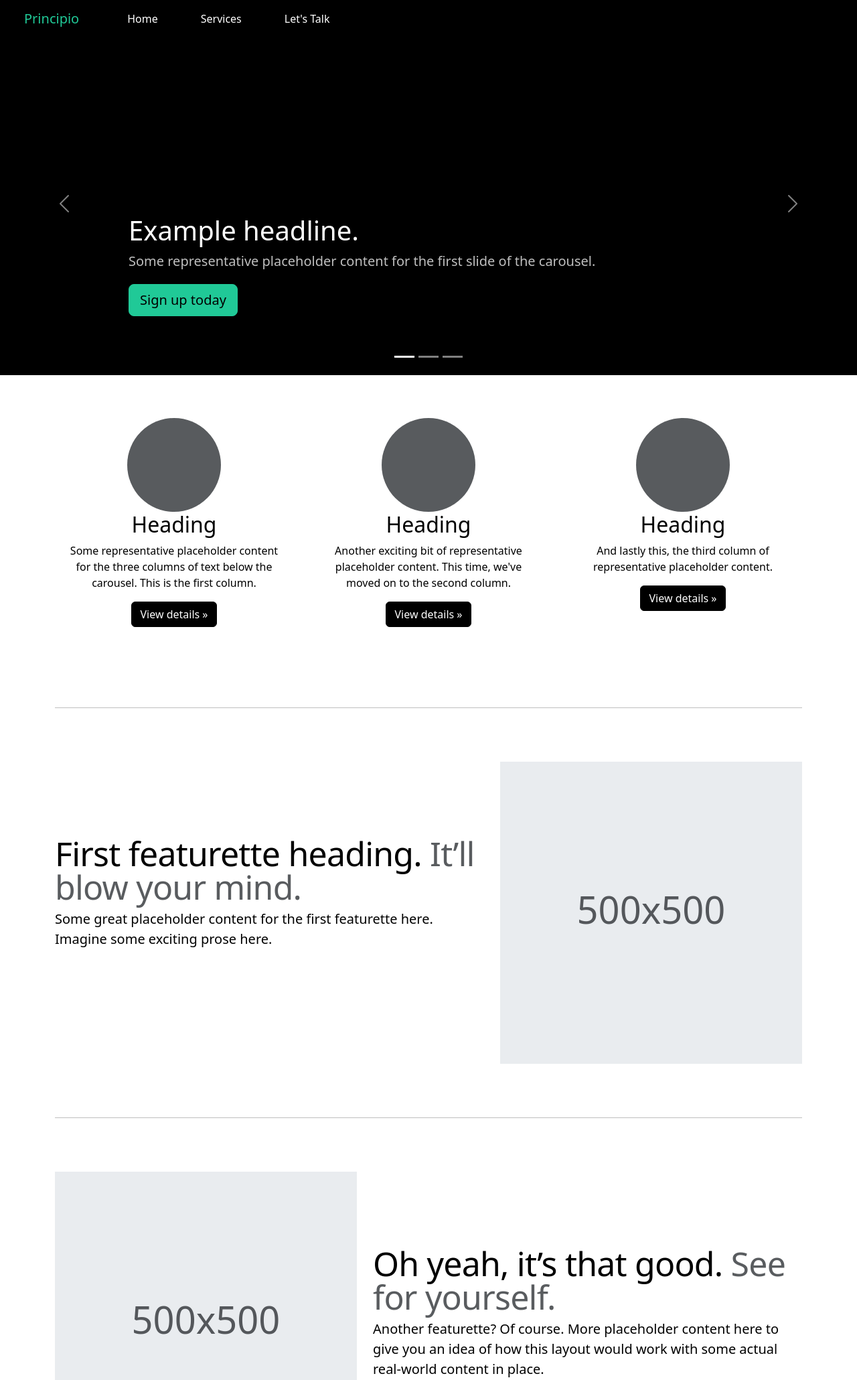
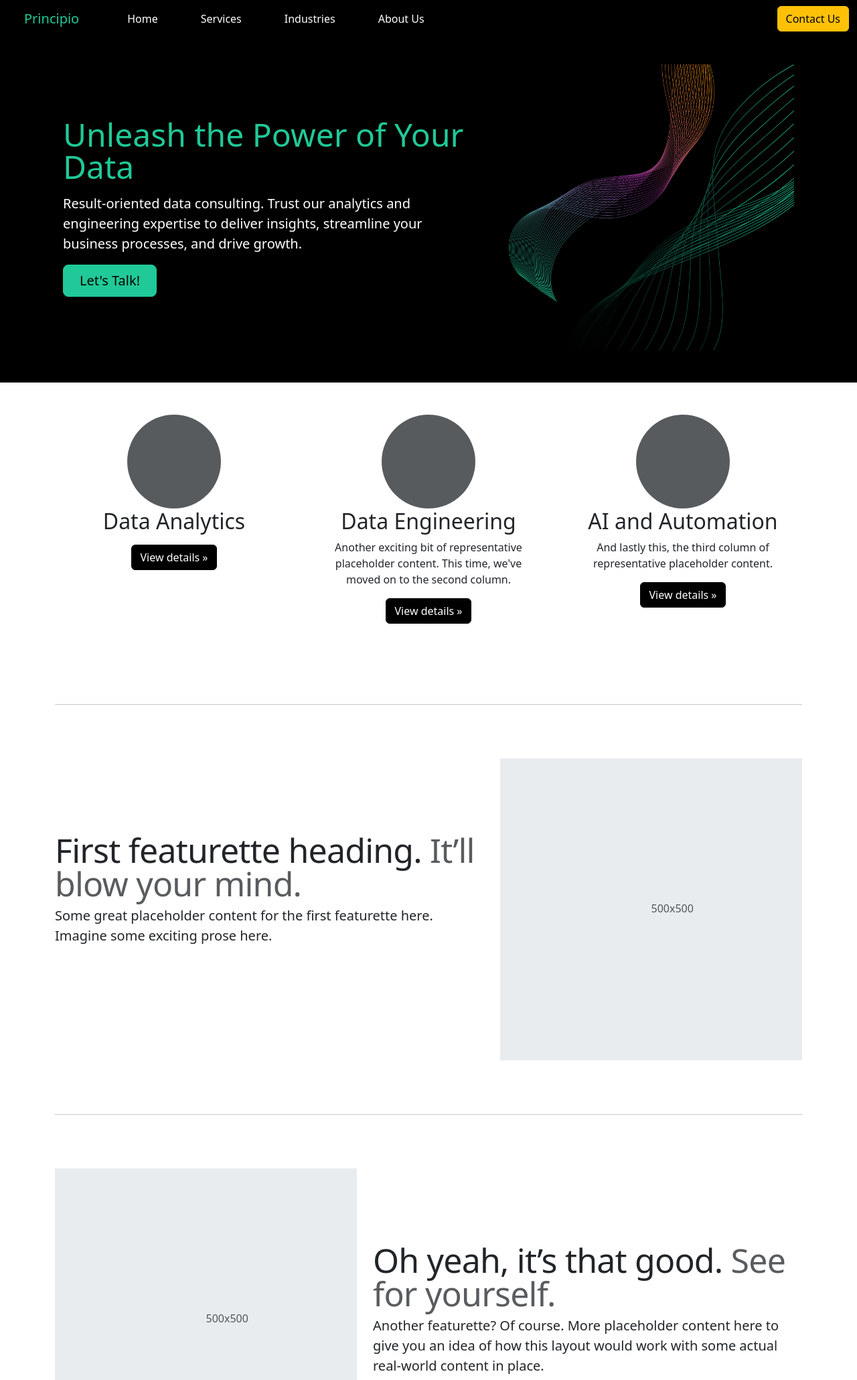
Before and after one commit to Konstantin-Lasiy/django-portfolio, a Django app: page / in a window 1280 px wide. Shown: the top 2060 px of the page at 67% size. Run offline with Django 5.2, Linux system fonts and the light colour scheme; some libraries are stand-ins or nearby versions.

Commit message:
working version with most pages

```diff
--- a/lasiy_contractor_site/services/models.py
+++ b/lasiy_contractor_site/services/models.py
@@ -10,3 +10,8 @@ class Project(models.Model):
     description = models.TextField()
     image = models.ImageField(upload_to='project_images')
     # You might want to link projects to a specific service
+
+class Industry(models.Model):
+    title = models.CharField(max_length=100)
+    description = models.TextField()
+    image = models.ImageField(upload_to='industry_images')
--- /dev/null
+++ b/lasiy_contractor_site/services/templates/services/about.html
@@ -0,0 +1,5 @@
+{% extends 'base.html' %}
+{% block title %}About Us{% endblock %}
+{% block content %}
+<h1 class='mt-2'> We're Cool</h1>
+{% endblock %}
--- /dev/null
+++ b/lasiy_contractor_site/services/templates/services/contact_us.html
@@ -0,0 +1,5 @@
+{% extends 'base.html' %}
+{% block title %}Let's Talk{% endblock %}
+{% block content %}
+<h1 class='mt-2'> Let's Talk</h1>
+{% endblock %}
--- a/lasiy_contractor_site/services/templates/services/home.html
+++ b/lasiy_contractor_site/services/templates/services/home.html
@@ -1,180 +1,53 @@
 {% extends 'base.html' %}
+{% load static %}
 
 {% block content %}
-{% load static %}
-<!doctype html>
-<html lang="en">
 
 <head>
-  <meta charset="utf-8">
-  <meta name="viewport" content="width=device-width, initial-scale=1">
-  <meta name="description" content="">
-  <meta name="author" content="Mark Otto, Jacob Thornton, and Bootstrap contributors">
-  <meta name="generator" content="Hugo 0.122.0">
-  <title>Carousel Template · Bootstrap v5.3</title>
   <link rel="stylesheet" href="{% static 'css/carousel.css' %}">
-
-  <style>
-    .bd-placeholder-img {
-      font-size: 1.125rem;
-      text-anchor: middle;
-      -webkit-user-select: none;
-      -moz-user-select: none;
-      user-select: none;
-    }
-
-    @media (min-width: 768px) {
-      .bd-placeholder-img-lg {
-        font-size: 3.5rem;
-      }
-    }
-
-    .b-example-divider {
-      width: 100%;
-      height: 3rem;
-      background-color: rgba(0, 0, 0, .1);
-      border: solid rgba(0, 0, 0, .15);
-      border-width: 1px 0;
-      box-shadow: inset 0 .5em 1.5em rgba(0, 0, 0, .1), inset 0 .125em .5em rgba(0, 0, 0, .15);
-    }
-
-    .b-example-vr {
-      flex-shrink: 0;
-      width: 1.5rem;
-      height: 100vh;
-    }
-
-    .bi {
-      vertical-align: -.125em;
-      fill: currentColor;
-    }
-
-    .nav-scroller {
-      position: relative;
-      z-index: 2;
-      height: 2.75rem;
-      overflow-y: hidden;
-    }
-
-    .nav-scroller .nav {
-      display: flex;
-      flex-wrap: nowrap;
-      padding-bottom: 1rem;
-      margin-top: -1px;
-      overflow-x: auto;
-      text-align: center;
-      white-space: nowrap;
-      -webkit-overflow-scrolling: touch;
-    }
-
-    .btn-bd-primary {
-      --bd-violet-bg: #712cf9;
-      --bd-violet-rgb: 112.520718, 44.062154, 249.437846;
-
-      --bs-btn-font-weight: 600;
-      --bs-btn-color: var(--bs-white);
-      --bs-btn-bg: var(--bd-violet-bg);
-      --bs-btn-border-color: var(--bd-violet-bg);
-      --bs-btn-hover-color: var(--bs-white);
-      --bs-btn-hover-bg: #6528e0;
-      --bs-btn-hover-border-color: #6528e0;
-      --bs-btn-focus-shadow-rgb: var(--bd-violet-rgb);
-      --bs-btn-active-color: var(--bs-btn-hover-color);
-      --bs-btn-active-bg: #5a23c8;
-      --bs-btn-active-border-color: #5a23c8;
-    }
-
-    .bd-mode-toggle {
-      z-index: 1500;
-    }
-
-    .bd-mode-toggle .dropdown-menu .active .bi {
-      display: block !important;
-    }
-</style>
-
-
+  <link rel="stylesheet" href="https://unpkg.com/aos/dist/aos.css">
+  <script src="https://unpkg.com/aos/dist/aos.js"></script>
 </head>
 
 <body>
   <main>
-
-    <div id="myCarousel" class="carousel slide mb-6" data-bs-ride="carousel">
-      <div class="carousel-indicators">
-        <button type="button" data-bs-target="#myCarousel" data-bs-slide-to="0" class="active" aria-current="true"
-          aria-label="Slide 1"></button>
-        <button type="button" data-bs-target="#myCarousel" data-bs-slide-to="1" aria-label="Slide 2"></button>
-        <button type="button" data-bs-target="#myCarousel" data-bs-slide-to="2" aria-label="Slide 3"></button>
-      </div>
-      <div class="carousel-inner">
-        <div class="carousel-item active">
-          <svg class="bd-placeholder-img" width="100%" height="100%" xmlns="http://www.w3.org/2000/svg"
-            aria-hidden="true" preserveAspectRatio="xMidYMid slice" focusable="false">
-            <rect width="100%" height="100%" fill="#000" />
-          </svg>
-          <div class="container">
-            <div class="carousel-caption text-start">
-              <h1>Example headline.</h1>
-              <p class="opacity-75">Some representative placeholder content for the first slide of the carousel.</p>
-              <p><a class="btn btn-lg btn-primary" href="#">Sign up today</a></p>
-            </div>
+    <div class="container-fluid bg-secondary">
+      <div class="container px-4 ">
+        <div class="row flex-lg-row-reverse align-items-center g-5 py-5">
+          <div class="col-12 col-sm-12 col-lg-5">
+            <img src="{% static 'images/home_lines.png' %}" class="d-block mx-lg-auto img-fluid fade-in"
+              data-aos="fade-left" alt="Lines" width="700" height="500" loading="lazy">
           </div>
-        </div>
-        <div class="carousel-item">
-          <svg class="bd-placeholder-img" width="100%" height="100%" xmlns="http://www.w3.org/2000/svg"
-            aria-hidden="true" preserveAspectRatio="xMidYMid slice" focusable="false">
-            <rect width="100%" height="100%" fill="var(--bs-secondary-color)" />
-          </svg>
-          <div class="container">
-            <div class="carousel-caption">
-              <h1>Another example headline.</h1>
-              <p>Some representative placeholder content for the second slide of the carousel.</p>
-              <p><a class="btn btn-lg btn-primary" href="#">Learn more</a></p>
-            </div>
-          </div>
-        </div>
-        <div class="carousel-item">
-          <svg class="bd-placeholder-img" width="100%" height="100%" xmlns="http://www.w3.org/2000/svg"
-            aria-hidden="true" preserveAspectRatio="xMidYMid slice" focusable="false">
-            <rect width="100%" height="100%" fill="var(--bs-secondary-color)" />
-          </svg>
-          <div class="container">
-            <div class="carousel-caption text-end">
-              <h1>One more for good measure.</h1>
-              <p>Some representative placeholder content for the third slide of this carousel.</p>
-              <p><a class="btn btn-lg btn-primary" href="#">Browse gallery</a></p>
+          <div class="col-lg-7">
+            <h1 class="display-5 text-primary lh-1 mb-3">Unleash the Power of Your Data</h1>
+            <p class="lead text-white">Result-oriented data consulting. Trust our analytics and engineering expertise to
+              deliver
+              insights, streamline your business processes, and drive growth.
+            </p>
+            <div class="d-grid gap-2 d-md-flex justify-content-md-start">
+              <button type="button" class="btn btn-primary btn-lg px-4 me-md-2">Let's Talk!</button>
             </div>
           </div>
         </div>
       </div>
-      <button class="carousel-control-prev" type="button" data-bs-target="#myCarousel" data-bs-slide="prev">
-        <span class="carousel-control-prev-icon" aria-hidden="true"></span>
-        <span class="visually-hidden">Previous</span>
-      </button>
-      <button class="carousel-control-next" type="button" data-bs-target="#myCarousel" data-bs-slide="next">
-        <span class="carousel-control-next-icon" aria-hidden="true"></span>
-        <span class="visually-hidden">Next</span>
-      </button>
     </div>
-
 
     <!-- Marketing messaging and featurettes
   ================================================== -->
     <!-- Wrap the rest of the page in another container to center all the content. -->
 
-    <div class="container marketing">
+    <div class="container marketing py-5 ">
 
       <!-- Three columns of text below the carousel -->
-      <div class="row">
+      <div class="row fade-in" data-aos="fade-right">
         <div class="col-lg-4">
           <svg class="bd-placeholder-img rounded-circle" width="140" height="140" xmlns="http://www.w3.org/2000/svg"
             role="img" aria-label="Placeholder" preserveAspectRatio="xMidYMid slice" focusable="false">
             <title>Placeholder</title>
             <rect width="100%" height="100%" fill="var(--bs-secondary-color)" />
           </svg>
-          <h2 class="fw-normal">Heading</h2>
-          <p>Some representative placeholder content for the three columns of text below the carousel. This is the first
-            column.</p>
+          <h2 class="fw-normal">Data Analytics</h2>
+          <p></p>
           <p><a class="btn btn-secondary" href="#">View details &raquo;</a></p>
         </div><!-- /.col-lg-4 -->
         <div class="col-lg-4">
@@ -183,7 +56,7 @@
             <title>Placeholder</title>
             <rect width="100%" height="100%" fill="var(--bs-secondary-color)" />
           </svg>
-          <h2 class="fw-normal">Heading</h2>
+          <h2 class="fw-normal">Data Engineering</h2>
           <p>Another exciting bit of representative placeholder content. This time, we've moved on to the second column.
           </p>
           <p><a class="btn btn-secondary" href="#">View details &raquo;</a></p>
@@ -194,7 +67,7 @@
             <title>Placeholder</title>
             <rect width="100%" height="100%" fill="var(--bs-secondary-color)" />
           </svg>
-          <h2 class="fw-normal">Heading</h2>
+          <h2 class="fw-normal">AI and Automation</h2>
           <p>And lastly this, the third column of representative placeholder content.</p>
           <p><a class="btn btn-secondary" href="#">View details &raquo;</a></p>
         </div><!-- /.col-lg-4 -->
@@ -205,7 +78,7 @@
 
       <hr class="featurette-divider">
 
-      <div class="row featurette">
+      <div class="row featurette fade-in" data-aos="fade-bottom">
         <div class="col-md-7">
           <h2 class="featurette-heading fw-normal lh-1">First featurette heading. <span
               class="text-body-secondary">It’ll blow your mind.</span></h2>
@@ -225,7 +98,7 @@
 
       <hr class="featurette-divider">
 
-      <div class="row featurette">
+      <div class="row featurette fade-in" data-aos="fade-bottom">
         <div class="col-md-7 order-md-2">
           <h2 class="featurette-heading fw-normal lh-1">Oh yeah, it’s that good. <span class="text-body-secondary">See
               for yourself.</span></h2>
@@ -245,7 +118,7 @@
 
       <hr class="featurette-divider">
 
-      <div class="row featurette">
+      <div class="row featurette fade-in" data-aos="fade-top">
         <div class="col-md-7">
           <h2 class="featurette-heading fw-normal lh-1">And lastly, this one. <span
               class="text-body-secondary">Checkmate.</span></h2>
@@ -273,11 +146,11 @@
 
 
   </main>
-  <script src="{% static 'js/bootstrap.bundle.min.js' %}"></script>
-
 </body>
 
 </html>
-
+<script>
+  AOS.init();
+</script>
 
 {% endblock %}
--- a/lasiy_contractor_site/services/urls.py
+++ b/lasiy_contractor_site/services/urls.py
@@ -6,8 +6,7 @@ urlpatterns = [
     path('', views.homepage, name='home'),
     path('services/', views.service_list, name='service_list'),
     path('services/<int:pk>/', views.service_detail, name='service_detail'),
-    path('projects/', views.project_list, name='project_list'),
-    path('projects/<int:pk>/', views.project_detail, name='project_detail'),
     path('about/', views.about, name='about'),
-    path('contact/', views.contact, name='contact'),
+    path('contact/', views.contact, name='contact_us'),
+    path('industries/', views.industry_list, name='industries'),
 ]
--- a/lasiy_contractor_site/services/views.py
+++ b/lasiy_contractor_site/services/views.py
@@ -1,5 +1,5 @@
 from django.shortcuts import render
-from .models import Service, Project
+from .models import Service, Project, Industry
 
 
 def homepage(request):
@@ -9,27 +9,22 @@ def homepage(request):
 
 def service_list(request):
     services = Service.objects.all()
-    return render(request, 'service_list.html', {'services': services})
+    return render(request, 'services/service_list.html', {'services': services})
 
 
 def service_detail(request, pk):
     service = Service.objects.get(pk=pk)
-    return render(request, 'service_detail.html', {'service': service})
-
-
-def project_list(request):
-    projects = Project.objects.all()
-    return render(request, 'project_list.html', {'projects': projects})
-
-
-def project_detail(request, pk):
-    project = Project.objects.get(pk=pk)
-    return render(request, 'project_detail.html', {'project': project})
+    return render(request, 'services/service_detail.html', {'service': service})
 
 
 def about(request):
-    return render(request, 'about.html')
+    return render(request, 'services/about.html')
 
 
 def contact(request):
-    return render(request, 'contact.html')
+    return render(request, 'services/contact_us.html')
+
+
+def industry_list(request):
+    industries = Industry.objects.all()
+    return render(request, 'services/industry_list.html', {'industries': industries})
--- a/lasiy_contractor_site/static/css/carousel.css
+++ b/lasiy_contractor_site/static/css/carousel.css
@@ -5,7 +5,6 @@
 body {
   padding-top: 3rem;
   padding-bottom: 3rem;
-  color: #000;
 }
 
 
--- a/lasiy_contractor_site/static/sass/styles.scss
+++ b/lasiy_contractor_site/static/sass/styles.scss
@@ -21,8 +21,14 @@ $theme-colors: map-merge($theme-colors, ("primary": $primary, "secondary": $seco
 }
 
 .nav-link {
-    color : $white
+  color: $white
 }
+
 .nav-link:hover {
-    color: $primary
+  color: $primary
 }
+
+body {
+  padding-top: 3rem;
+  padding-bottom: 3rem;
+}
--- a/lasiy_contractor_site/templates/base.html
+++ b/lasiy_contractor_site/templates/base.html
@@ -13,7 +13,6 @@
 </head>
 
 <body>
-
     <header>
         <nav class="navbar navbar-expand-md fixed-top bg-secondary" data-bs-theme="dark">
             <div class="container-fluid">
@@ -33,9 +32,15 @@
                             <a class="nav-link" href="{% url 'services:service_list' %}">Services</a>
                         </li>
                         <li class="nav-item px-4">
-                            <a class="nav-link" aria-disabled="true">Let's Talk</a>
+                            <a class="nav-link" href="{% url 'services:industries' %}">Industries</a>
+                        </li>
+                        <li class="nav-item px-4">
+                            <a class="nav-link" href="{% url 'services:about' %}">About Us</a>
                         </li>
                     </ul>
+                    <div class="text-end">
+                        <a class="btn btn-warning" href="{% url 'services:contact_us' %}">Contact Us</a>
+                    </div>
                 </div>
             </div>
         </nav>
@@ -52,5 +57,6 @@
                 href="#">Terms</a></p>
     </footer>
 </body>
+<script src="{% static 'js/bootstrap.bundle.min.js' %}"></script>
 
 </html>
```
Also changed, not shown: lasiy_contractor_site/services/templates/services/industry_list.html (added, +12 -0 lines), lasiy_contractor_site/services/templates/services/service_list.html (added, +13 -0 lines), README.md, lasiy_contractor_site/services/migrations/0001_initial.py (added), lasiy_contractor_site/services/migrations/0002_industry.py (added), lasiy_contractor_site/static/css/styles.css, lasiy_contractor_site/static/images/home_lines.png (added), lasiy_contractor_site/static/images/line1.png (added), lasiy_contractor_site/static/images/line2.png (added), 2 other files.
